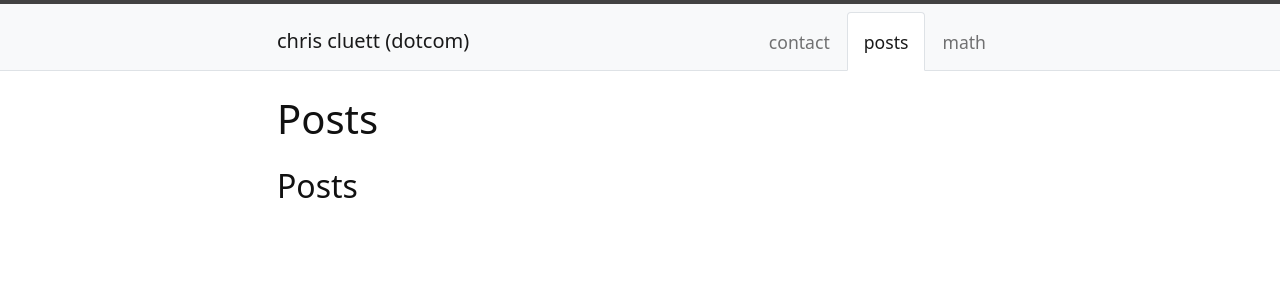
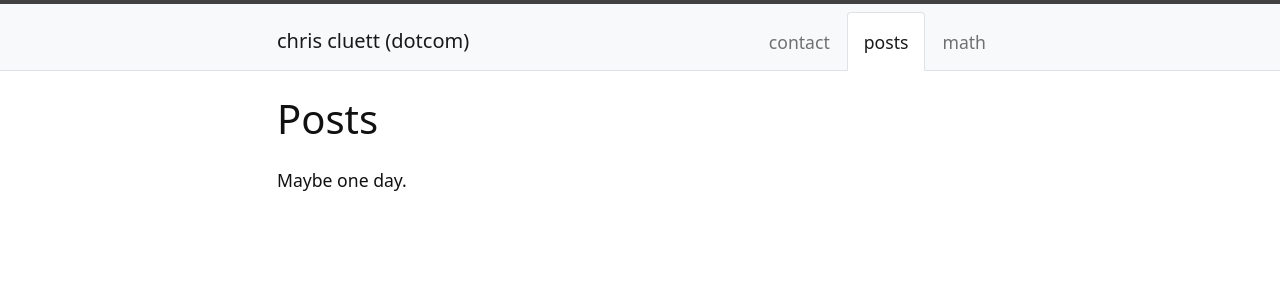
Before and after one commit to ccluett/website, a Jekyll site: the page built from content/1-posts.md, in a window 1280 px wide. Shown: the top 300 px of the page. Built offline with Jekyll 4.4.1, drawn with Linux system fonts in a browser that asks for light colours.

Commit message:
Update 1-posts.md

```diff
--- a/content/1-posts.md
+++ b/content/1-posts.md
@@ -3,4 +3,4 @@ title: Posts
 nav: posts
 ---
 
-## Posts
+Maybe one day.
```
